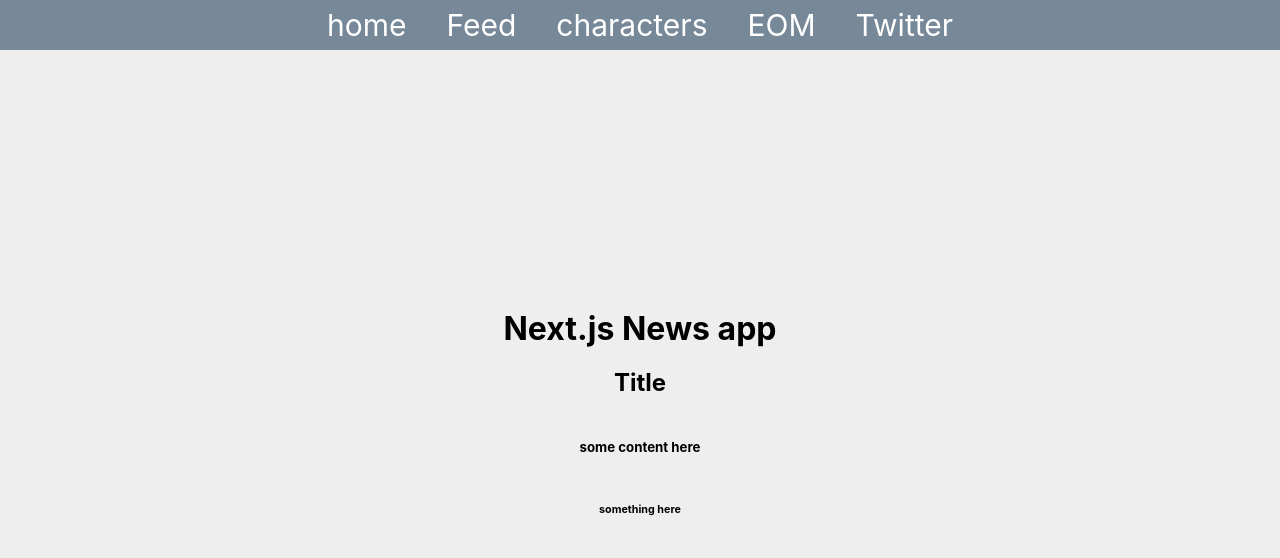
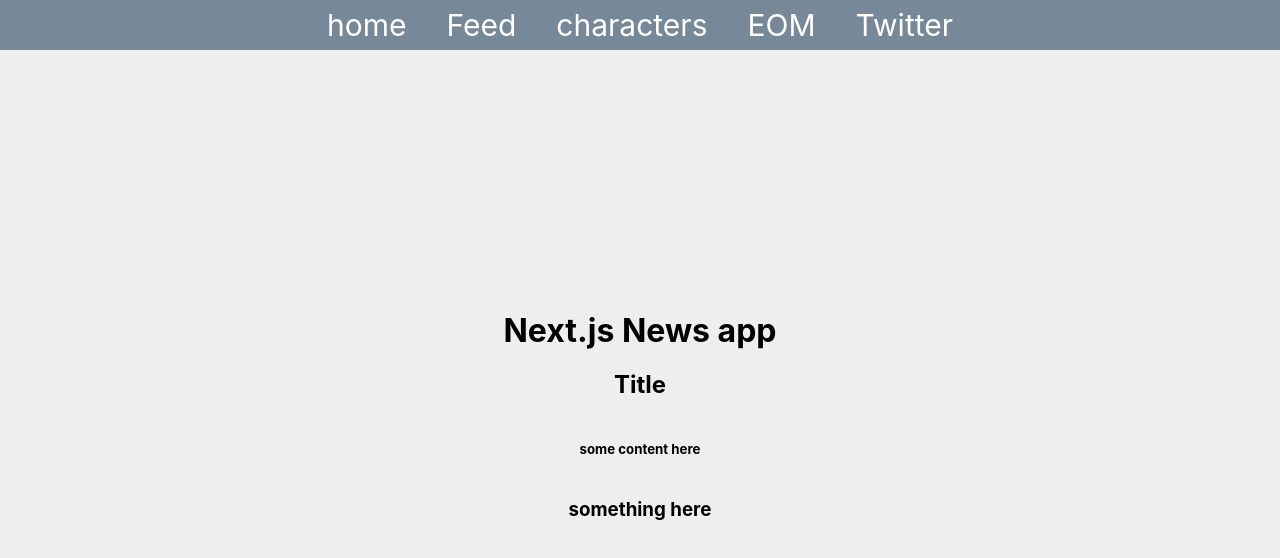
Before and after one commit to mikusmikus/next-news, a Next.js app: page / in a window 1280 px wide. Shown: the top 558 px of the page. Built offline with nearby package versions, Linux system fonts and the light colour scheme.

Commit message:
added h3

```diff
--- a/pages/index.tsx
+++ b/pages/index.tsx
@@ -70,7 +70,7 @@ export default function Home() {
         <h1>Next.js News app</h1>
         <h2>Title</h2>
         <h5>some content here</h5>
-        <h6>something here</h6>
+        <h3>something here</h3>
       </div>
     </div>
     </div>
```
